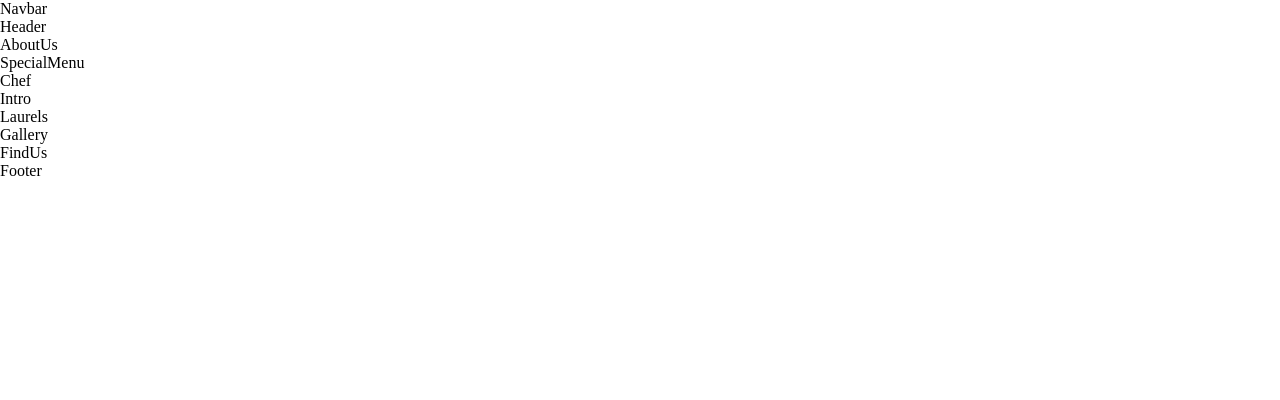
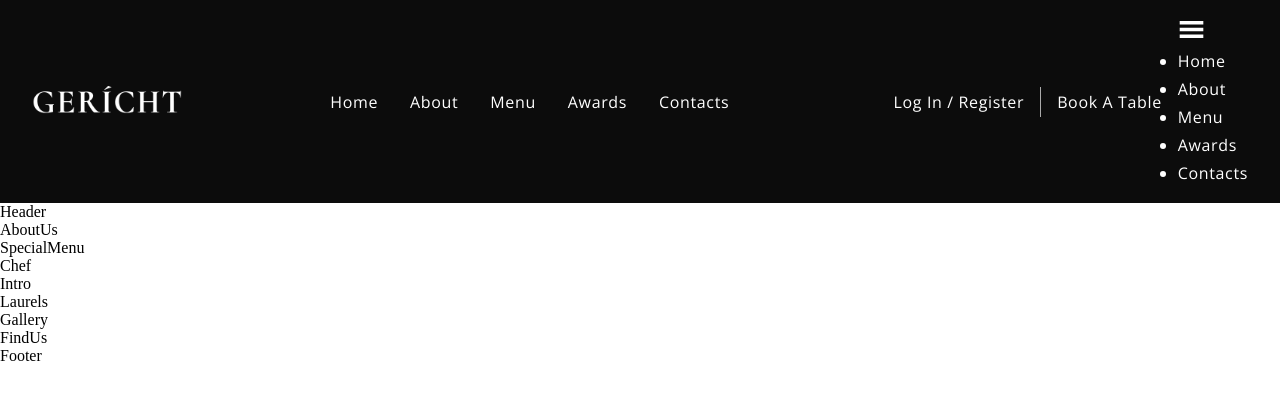
Before and after one commit to Jem256/restaurant, a React (Vite) app: page / in a window 1280 px wide. Shown: the top 400 px of the page. Built offline with nearby package versions, Linux system fonts and the light colour scheme; a web font is replaced by a local one.

Commit message:
desktop navbar

```diff
--- a/index.html
+++ b/index.html
@@ -4,7 +4,7 @@
     <meta charset="UTF-8" />
     <link rel="icon" type="image/svg+xml" href="/vite.svg" />
     <meta name="viewport" content="width=device-width, initial-scale=1.0" />
-    <title>Vite + React</title>
+    <title>Restaurant</title>
   </head>
   <body>
     <div id="root"></div>
--- a/src/components/Navbar/Navbar.css
+++ b/src/components/Navbar/Navbar.css
@@ -0,0 +1,58 @@
+.app__navbar {
+	width: 100%;
+	display: flex;
+	justify-content: space-between;
+	align-items: center;
+	background: var(--color-black);
+	padding: 1rem 2rem;
+}
+
+.app__navbar-logo {
+	display: flex;
+	justify-content: flex-start;
+	align-items: center;
+}
+
+.app__navbar-logo img {
+	width: 150px;
+}
+
+.app__navbar-links {
+	flex: 1;
+	display: flex;
+	justify-content: center;
+	align-items: center;
+
+	list-style: none;
+}
+
+.app__navbar-links li {
+	margin: 0 1rem;
+	cursor: pointer;
+}
+
+.app__navbar-links li:hover {
+	color: var(--color-grey);
+}
+
+.app__navbar-login {
+	display: flex;
+	justify-content: flex-end;
+	align-items: center;
+}
+
+.app__navbar-login a {
+	margin: 0 1rem;
+	text-decoration: none;
+	transition: 0.5s ease;
+}
+
+.app__navbar-login a:hover {
+	border-bottom: 1px solid var(--color-golden);
+}
+
+.app__navbar-login div {
+	width: 1px;
+	height: 30px;
+	background-color: var(--color-grey);
+}
--- a/src/components/Navbar/Navbar.jsx
+++ b/src/components/Navbar/Navbar.jsx
@@ -1,11 +1,66 @@
-import React from 'react';
+import { GiHamburgerMenu } from 'react-icons/gi';
+// import { MdOutlineRestaurantMenu } from 'react-icons/md';
+
+import images from '../../constants/images';
+import './Navbar.css';
 
 import './Navbar.css';
 
 const Navbar = () => (
-  <div>
-    Navbar
-  </div>
+    <div className='app__navbar'>
+        <div className='app__navbar-logo'>
+            <img src={images.gericht} alt='app logo' />
+        </div>
+        <ul className='app__navbar-links'>
+            <li className='p__opensans'>
+                <a href='#home'>Home</a>
+            </li>
+            <li className='p__opensans'>
+                <a href='#about'>About</a>
+            </li>
+            <li className='p__opensans'>
+                <a href='#menu'>Menu</a>
+            </li>
+            <li className='p__opensans'>
+                <a href='#awards'>Awards</a>
+            </li>
+            <li className='p__opensans'>
+                <a href='#contacts'>Contacts</a>
+            </li>
+        </ul>
+        <div className='app__navbar-login'>
+            <a href='#login' className='p__opensans'>
+                {' '}
+                Log in / Register
+            </a>
+            <div></div>
+            <a href='/' className='p__opensans'>
+                {' '}
+                Book A Table
+            </a>
+        </div>
+        <div className='app__navbar-smallscreen'>
+            <GiHamburgerMenu color='#fff' fontSize={27} onClick={() => {}} />
+            <div className='app__navbar-smallscreen_overlay flex__center slide-bottom'></div>
+            <ul className='app__navbar-smallscreen-links'>
+                <li className='p__opensans'>
+                    <a href='#home'>Home</a>
+                </li>
+                <li className='p__opensans'>
+                    <a href='#about'>About</a>
+                </li>
+                <li className='p__opensans'>
+                    <a href='#menu'>Menu</a>
+                </li>
+                <li className='p__opensans'>
+                    <a href='#awards'>Awards</a>
+                </li>
+                <li className='p__opensans'>
+                    <a href='#contacts'>Contacts</a>
+                </li>
+            </ul>
+        </div>
+    </div>
 );
 
 export default Navbar;
```
